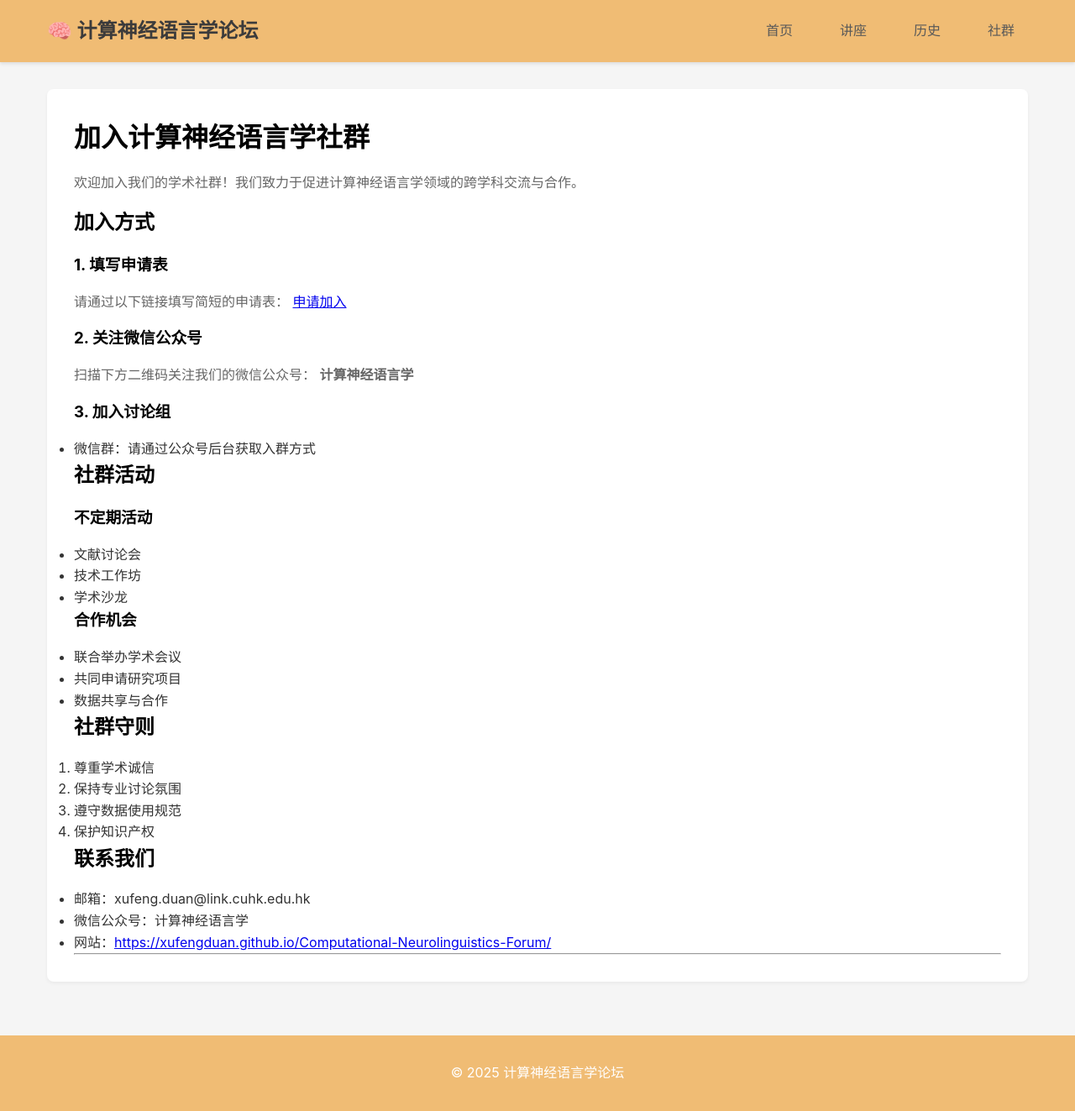
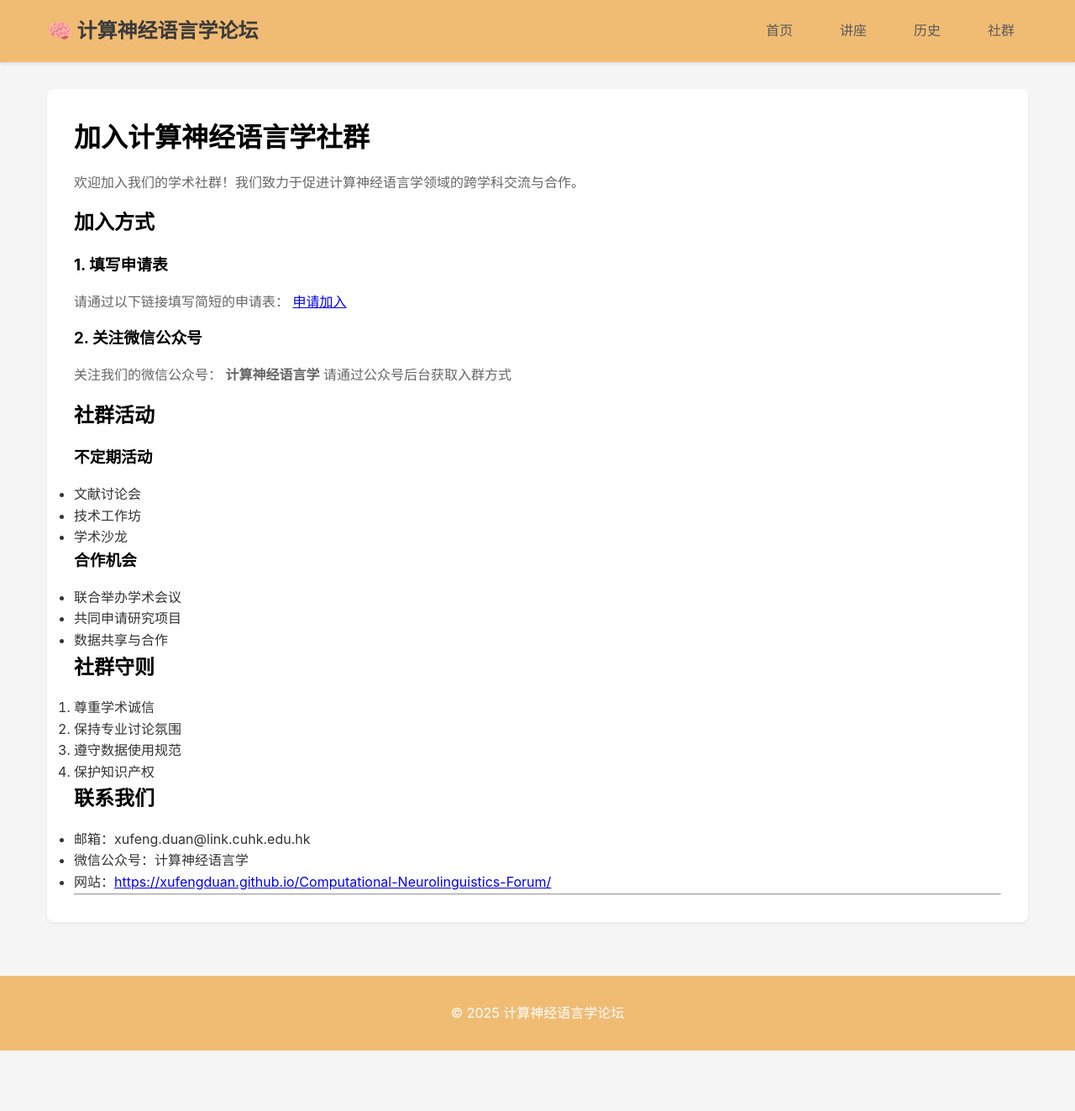
Before and after one commit to xufengduan/Computational-Neurolinguistics-Forum, a Jekyll site: the page built from community.md, in a window 1280 px wide and 1323 px high. Shown: the whole window at 84% size. Built offline with Jekyll 4.4.1, drawn with Linux system fonts in a browser that asks for light colours.

Commit message:
add some info

```diff
--- a/community.md
+++ b/community.md
@@ -15,14 +15,12 @@ permalink: /community/
 [申请加入](#)
 
 ### 2. 关注微信公众号
-扫描下方二维码关注我们的微信公众号：
+关注我们的微信公众号：
 **计算神经语言学**
+请通过公众号后台获取入群方式
 
-### 3. 加入讨论组
-- 微信群：请通过公众号后台获取入群方式
 
 ## 社群活动
-
 ### 不定期活动
 - 文献讨论会
 - 技术工作坊
```
Also changed, not shown: README.md (+2 -2 lines).
